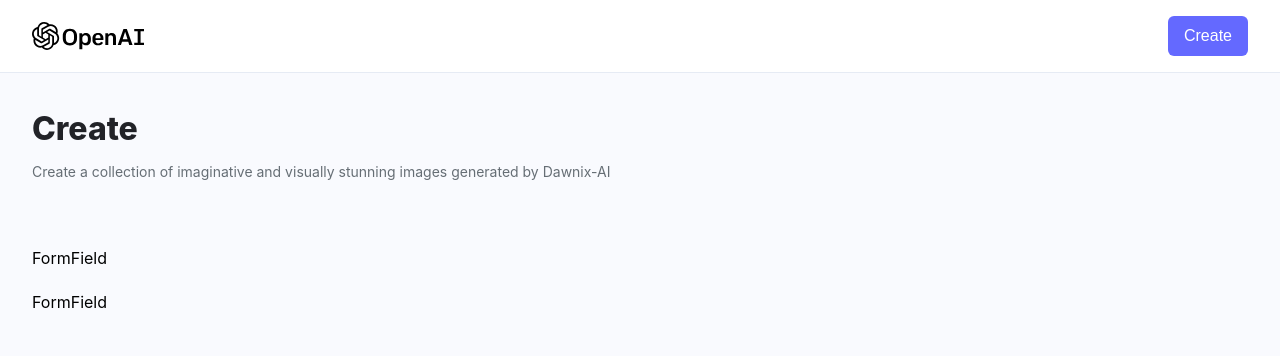
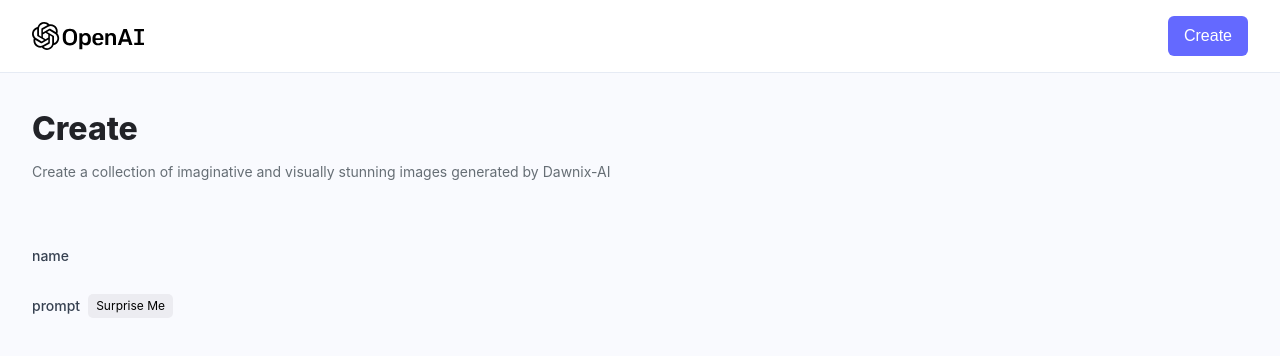
Before and after one commit to Nerds-Catapult/Golang-Daraja, a React (Vite) app in the folder client/: page /create-post in a window 1280 px wide. Shown: the top 356 px of the page. Built offline with nearby package versions, Linux system fonts and the light colour scheme; a web font is replaced by a local one.

Commit message:
StateLogic

```diff
--- a/client/src/components/FormField.js
+++ b/client/src/components/FormField.js
@@ -1,8 +1,23 @@
 import React from 'react'
 
-const FormField = () => {
+const FormField = ({ LabelName, type, name, placeholder, value, handleChange, isSurpriseMe, handleSurpriseMe }) => {
   return (
-    <div>FormField</div>
+    <div>
+      <div className='flex items-center gap-2 mb-2'>
+        <label
+          htmlFor={name}
+          className="block text-sm font-medium text-gray-700">
+          {LabelName}
+        </label>
+        {isSurpriseMe && (
+          <button
+            typeof='button'
+            className="text-semibold text-xs bg-[#ECECF1] py-1 px-2 rounded-[5px] text-black"
+          >
+            Surprise Me
+          </button>)}
+      </div>
+    </div>
   )
 }
 
```
